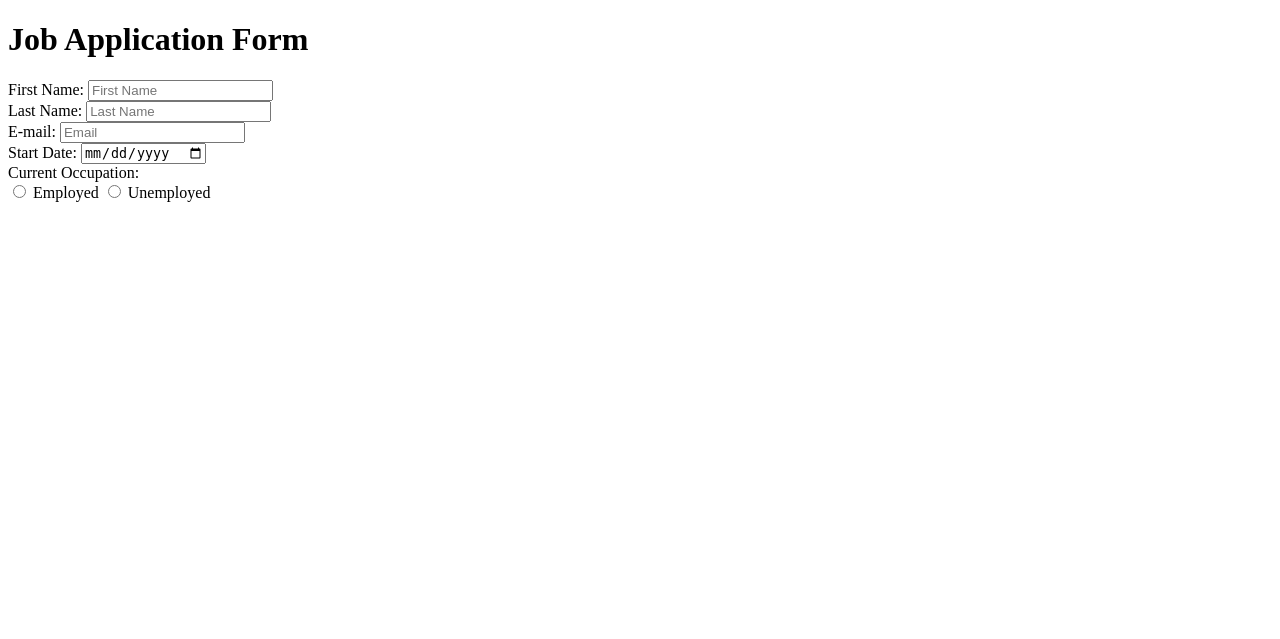
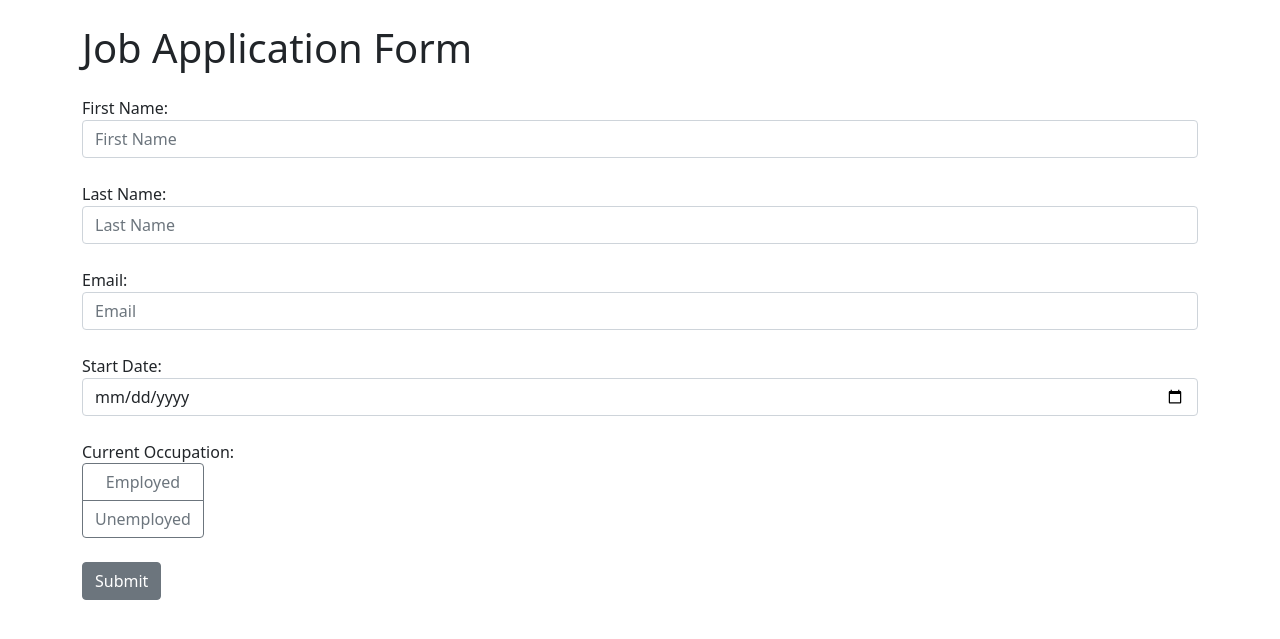
Before and after one commit to TheGameBoi/Flask-Form, a Flask app: page / in a window 1280 px wide. Shown: the top 639 px of the page. Run offline with Flask 3, Linux system fonts and the light colour scheme.

Commit message:
Implemented some basic CSS to the html page for better visuals. Added a POST method to the main file.

```diff
--- a/main.py
+++ b/main.py
@@ -4,9 +4,23 @@ from flask import Flask, render_template, request
 
 app = Flask(__name__)
 
-@app.route('/')
+@app.route('/', methods=["GET", "POST"])
 def index():
+    if request.method == "POST":
+        print(request.form)
+        first_name = request.form["first_name"]
+        last_name = request.form["last_name"]
+        email = request.form["email"]
+        date = request.form["date"]
+
     return render_template("index.html")
 
 
+
+@app.route('/about')
+def about():
+    return render_template("about.html")
+
+
+
 app.run(debug=True, port=5001)
--- a/templates/index.html
+++ b/templates/index.html
@@ -4,36 +4,41 @@
     <head>
         <meta charset="utf-8">
         <meta name="viewport" content="width=device-width, initial-scale=1, shrink-to-fit=no">
+        <link rel="stylesheet" href="https://cdn.jsdelivr.net/npm/bootstrap@5.1.3/dist/css/bootstrap.min.css">
     </head>
     <body>
-        <h1>Job Application Form</h1>
-        <form>
-            <div>
+        <div class="container">
+            <h1 class="mt-4 mb-4">Job Application Form</h1>
+            <form method="post">
+                <div class="form-group mb-4">
                     <label for="first_name">First Name:</label>
-                <input type="text" id="first_name" name="first_name" placeholder="First Name" required>
+                    <input class="form-control" type="text" id="first_name" name="first_name" placeholder="First Name" required>
                 </div>
-            <div>
+                <div class="form-group mb-4">
                     <label for="last_name">Last Name:</label>
-                <input type="text" id="last_name" name="last_name" placeholder="Last Name" required>
+                    <input class="form-control" type="text" id="last_name" name="last_name" placeholder="Last Name" required>
                 </div>
-            <div>
-                <label for="email">E-mail:</label>
-                <input type="email" id="email" name="email" placeholder="Email" required>
+                <div class="form-group mb-4">
+                    <label for="email">Email:</label>
+                    <input class="form-control" type="email" id="email" name="email" placeholder="Email" required>
                 </div>
-            <div>
+                <div class="form-group mb-4">
                     <label for="date">Start Date:</label>
-                <input type="date" id="date" name="date" placeholder="Date" required>
+                    <input class="form-control" type="date" id="date" name="date" placeholder="Date" required>
                 </div>
-            <div>
+                <div class="form-group mb-4">
                     <label>Current Occupation:</label>
                     <br>
-                <div id="occupation">
-                    <input type="radio" id="employed" name="occupation" required>
-                    <label for="employed">Employed</label>
+                    <div class="btn-group-vertical">
+                        <input class="btn-check form-control" type="radio" id="employed" name="occupation" value="employed" required>
+                        <label class="btn btn-outline-secondary" for="employed">Employed</label>
 
-                    <input type="radio" id="unemployed" name="occupation" required>
-                    <label for="unemployed">Unemployed</label>
+                        <input class="btn-check form-control" type="radio" id="unemployed" name="occupation" value="unemployed" required>
+                        <label class="btn btn-outline-secondary" for="unemployed">Unemployed</label>
                     </div>
+                    </div>
+                <button class="btn btn-secondary mb-4" type="submit" id="submit">Submit</button>
             </form>
+        </div>
     </body>
 </html>
```
Also changed, not shown: templates/about.html (added, +14 -0 lines). Lines whose indentation alone changed are shown as unchanged.
